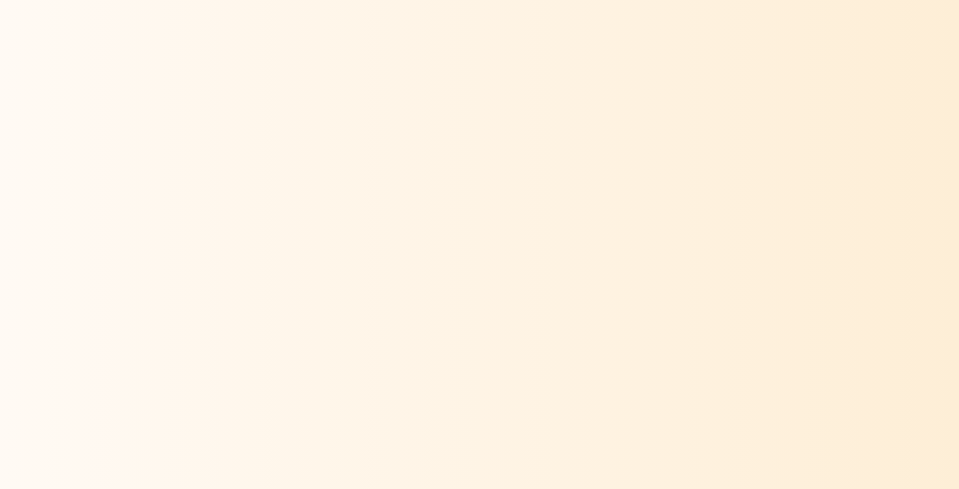
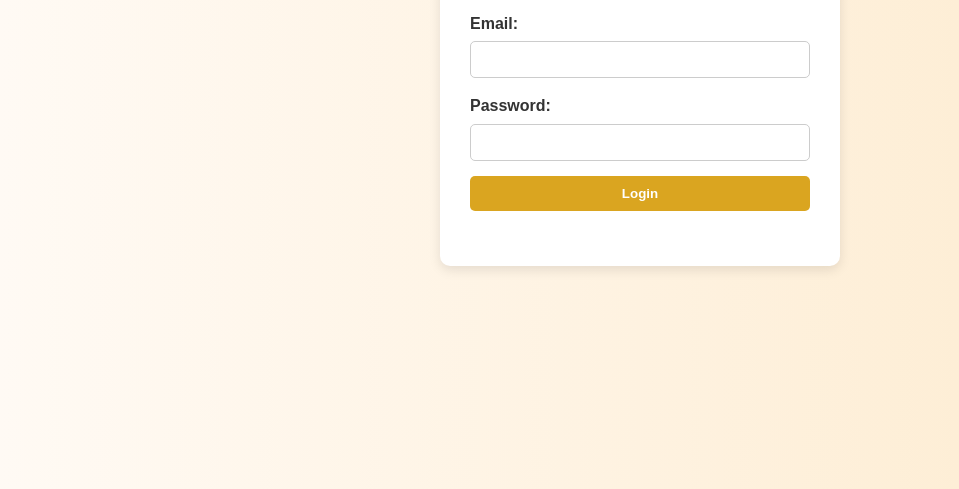
Before and after one commit to Akki050/Jewellery-website, a plain HTML site: page login.html in a window 1280 px wide. Shown: the part 311-800 px from the top of the page, without its empty margins (0-959 px from the left). Drawn offline with Linux system fonts and the light colour scheme.

Commit message:
Update login.html

```diff
--- a/login.html
+++ b/login.html
@@ -5,21 +5,88 @@
   <meta name="viewport" content="width=device-width, initial-scale=1.0"/>
   <title>Login - Jewellery</title>
   <link rel="stylesheet" href="style.css" />
+  <style>
+    body {
+      margin: 0;
+      font-family: Arial, sans-serif;
+      height: 100vh;
+      background-color: #fffef6;
+      display: flex;
+      justify-content: center;
+      align-items: center;
+    }
+
+    .login-container {
+      background-color: #ffffff;
+      padding: 40px 30px;
+      border-radius: 10px;
+      box-shadow: 0 4px 12px rgba(0, 0, 0, 0.1);
+      width: 100%;
+      max-width: 400px;
+      box-sizing: border-box;
+      text-align: center;
+    }
+
+    h2 {
+      margin-bottom: 20px;
+      color: goldenrod;
+    }
+
+    label {
+      display: block;
+      text-align: left;
+      margin-bottom: 5px;
+      font-weight: bold;
+    }
+
+    input {
+      width: 100%;
+      padding: 10px;
+      margin-bottom: 15px;
+      border: 1px solid #ccc;
+      border-radius: 5px;
+      box-sizing: border-box;
+    }
+
+    button {
+      width: 100%;
+      padding: 10px;
+      background-color: goldenrod;
+      color: white;
+      border: none;
+      border-radius: 5px;
+      font-weight: bold;
+      cursor: pointer;
+      transition: background-color 0.3s ease;
+    }
+
+    button:hover {
+      background-color: #c4962b;
+    }
+
+    #loginMessage {
+      margin-top: 15px;
+      color: crimson;
+      font-weight: bold;
+    }
+  </style>
 </head>
 <body>
 
-  <h2>Login</h2>
-  <form id="loginForm">
-    <label>Email:</label><br>
-    <input type="email" id="email" required /><br>
+  <div class="login-container">
+    <h2>Login</h2>
+    <form id="loginForm">
+      <label>Email:</label>
+      <input type="email" id="email" required />
 
-    <label>Password:</label><br>
-    <input type="password" id="password" required /><br><br>
+      <label>Password:</label>
+      <input type="password" id="password" required />
 
-    <button type="submit">Login</button>
-  </form>
+      <button type="submit">Login</button>
+    </form>
 
-  <p id="loginMessage"></p>
+    <p id="loginMessage"></p>
+  </div>
 
   <script>
     document.getElementById("loginForm").addEventListener("submit", async (e) => {
```
